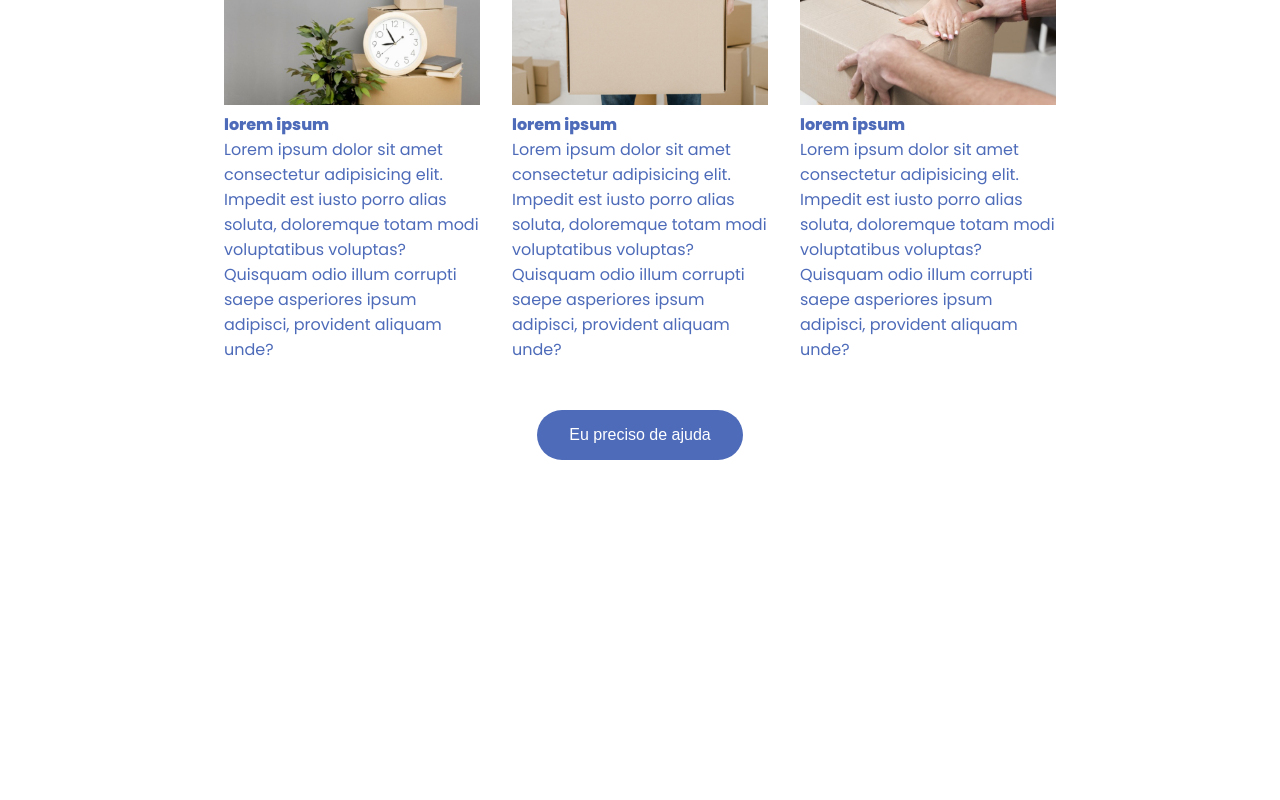
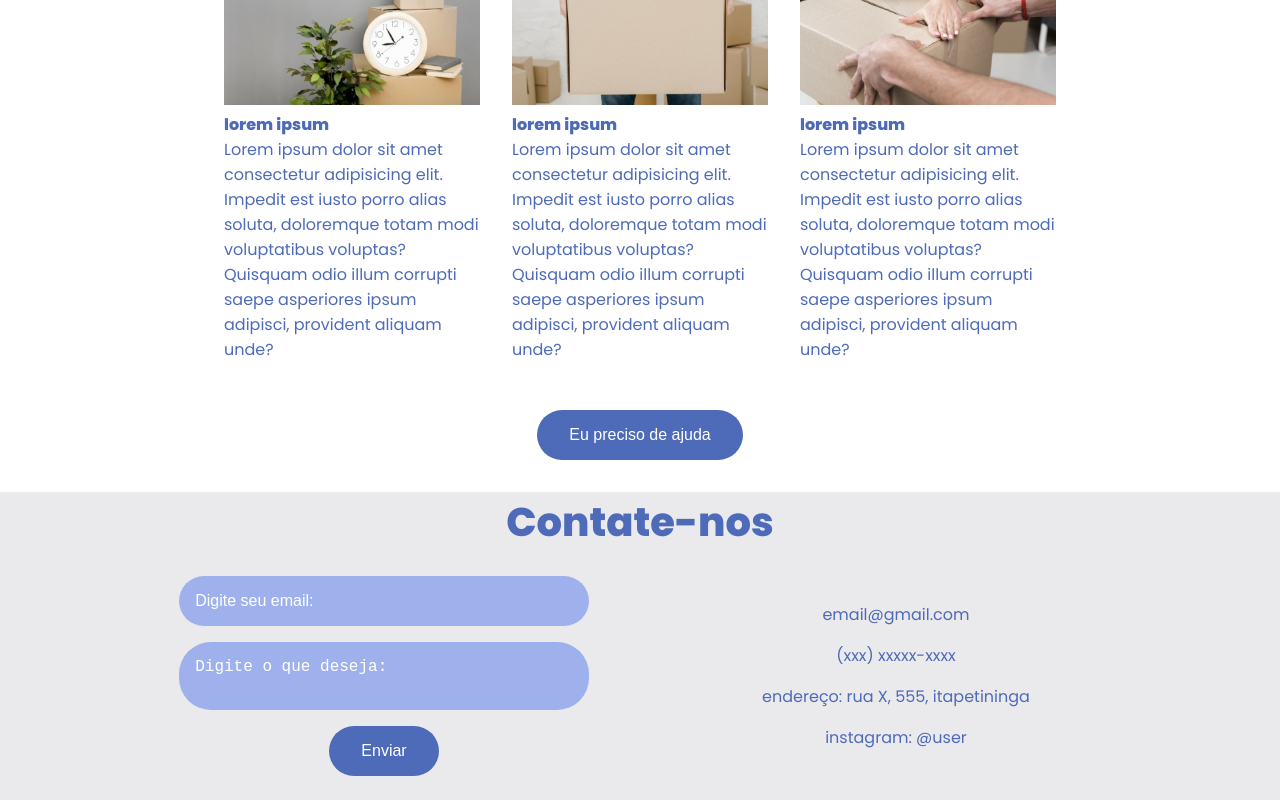
Before and after one commit to vitorkravs/moving-service, a Next.js app: page / in a window 1280 px wide. Shown: the part 1552-2352 px from the top of the page. Before the commit the page ends 2012 px from the top, so only its background shows below. Built offline with nearby package versions, Linux system fonts and the light colour scheme.

Commit message:
feat: adicionando componente Contact na page

```diff
--- a/src/app/page.tsx
+++ b/src/app/page.tsx
@@ -1,4 +1,5 @@
 import AboutUs from "@/components/AboutUs/AboutUs";
+import Contact from "@/components/Contact/Contact";
 import Header from "@/components/Header/Header";
 import Services from "@/components/Services/Services";
 
@@ -9,6 +10,7 @@ export default function Home() {
       <main>
         <AboutUs />
         <Services />
+        <Contact />
       </main>
     </>
   );
```
